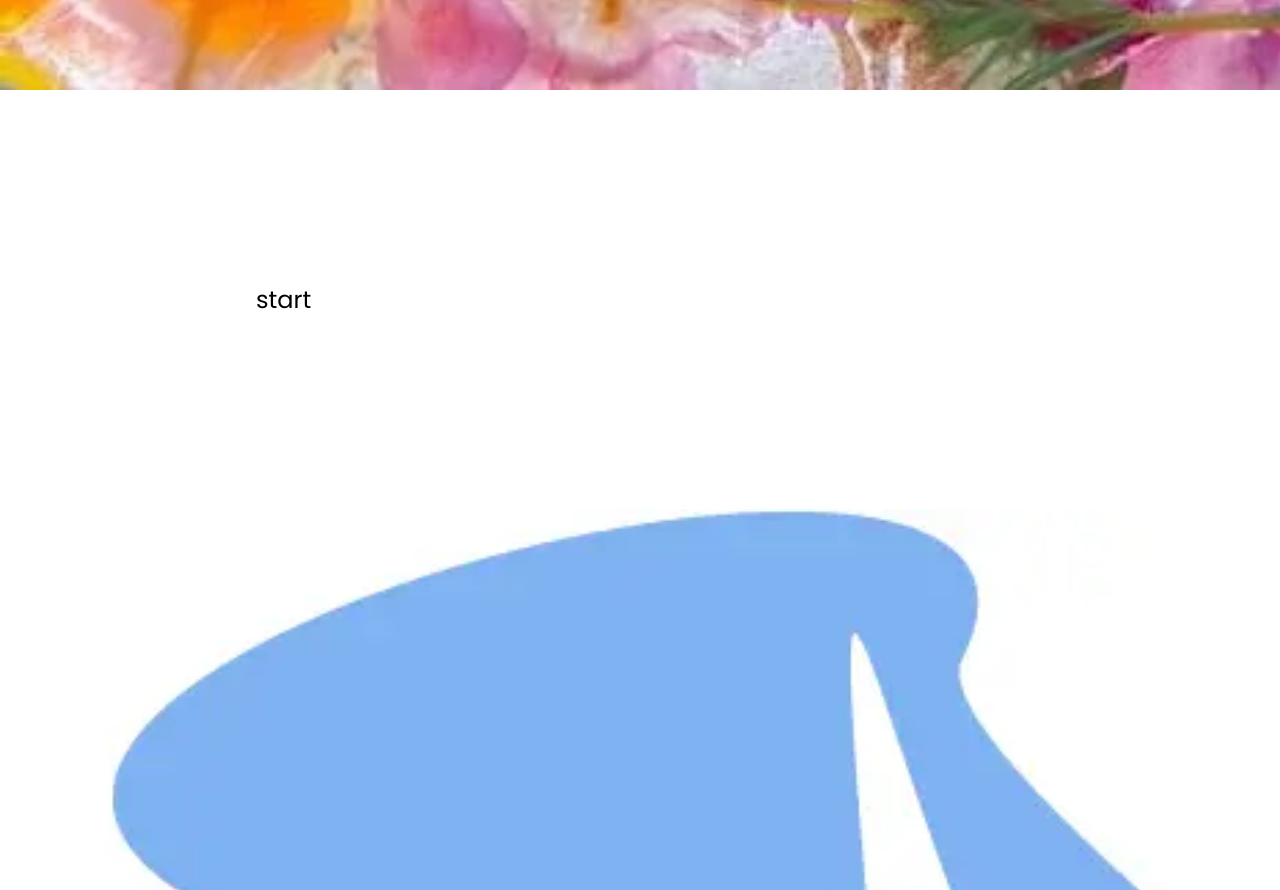
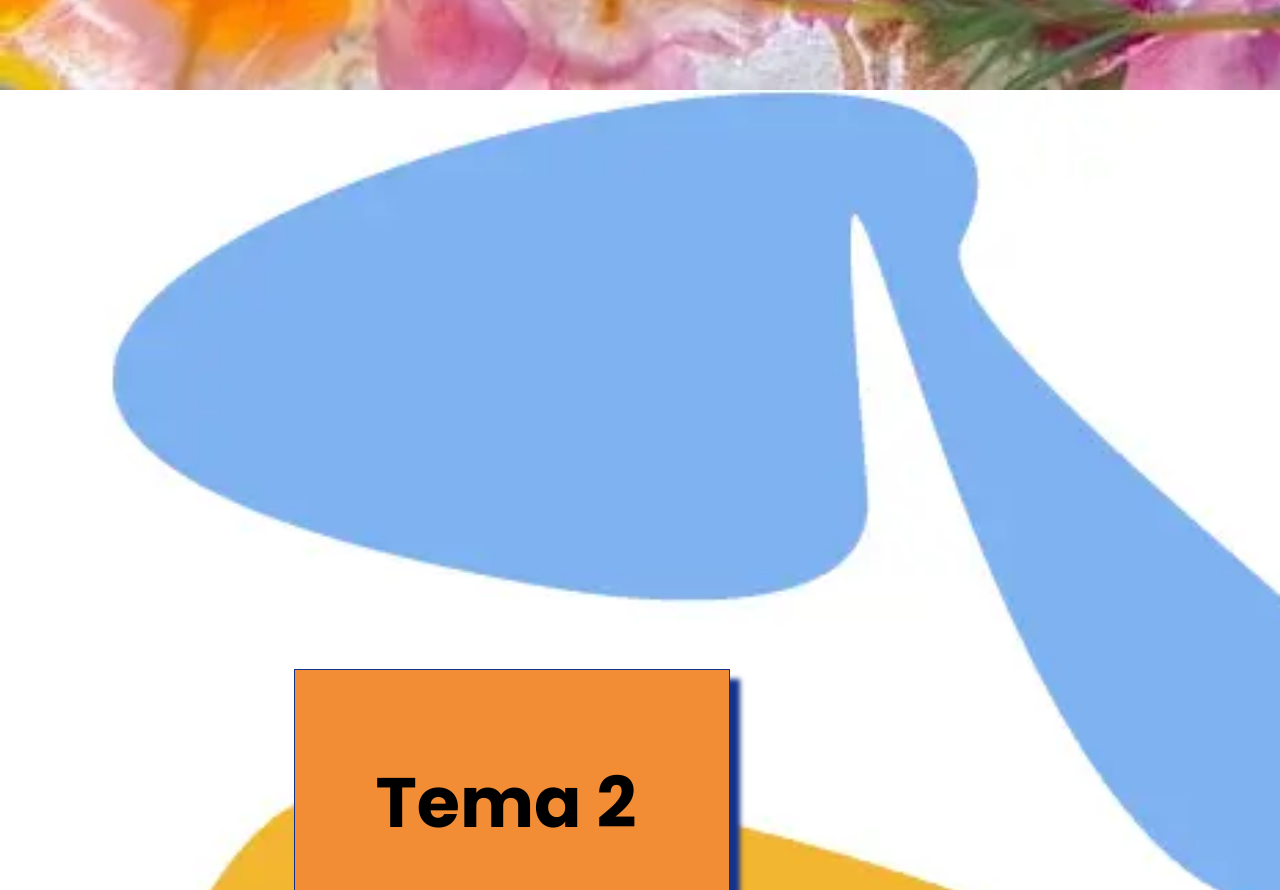
Before and after one commit to MarysGithop/eksamen1semkea, a plain HTML site: page 1.semester_eksamen/index.html in a window 1280 px wide. Shown: the part 1609-2499 px from the top of the page. Drawn offline with Linux system fonts and the light colour scheme.

Commit message:
Hul igennem

```diff
--- a/1.semester_eksamen/index.html
+++ b/1.semester_eksamen/index.html
@@ -62,7 +62,6 @@
 
         </div>
     </div>
-    <p>start</p>
 
     <section>
 
```
